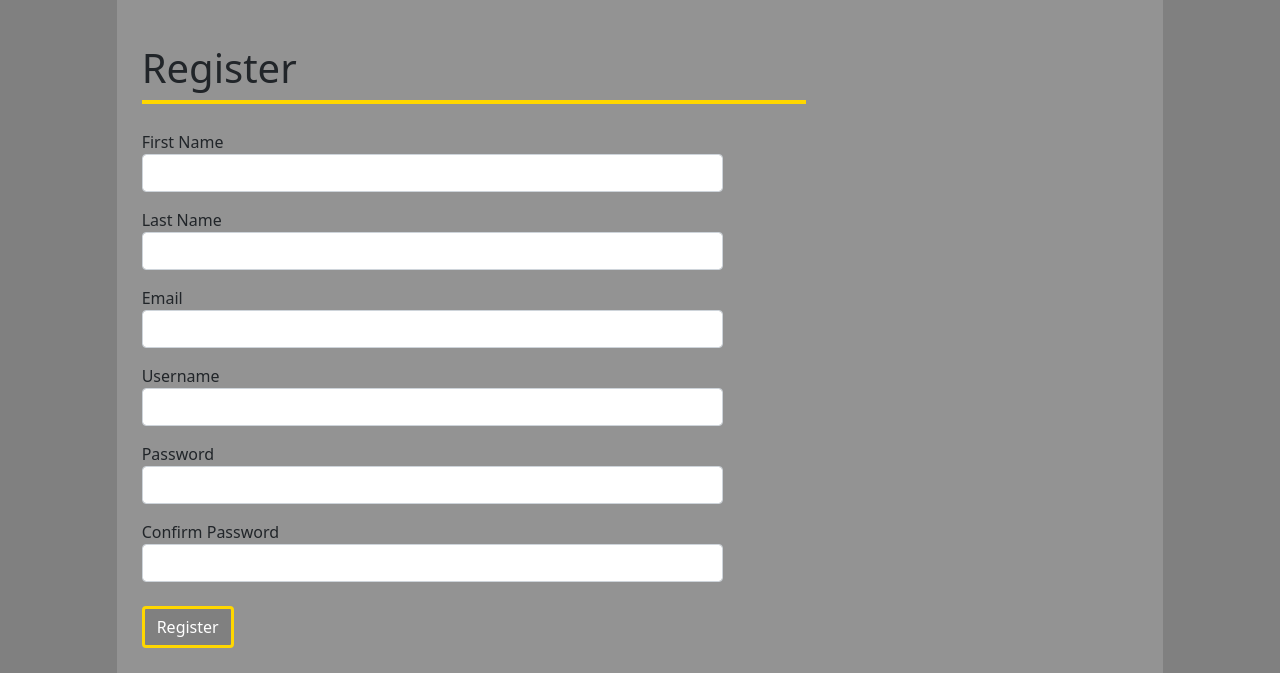
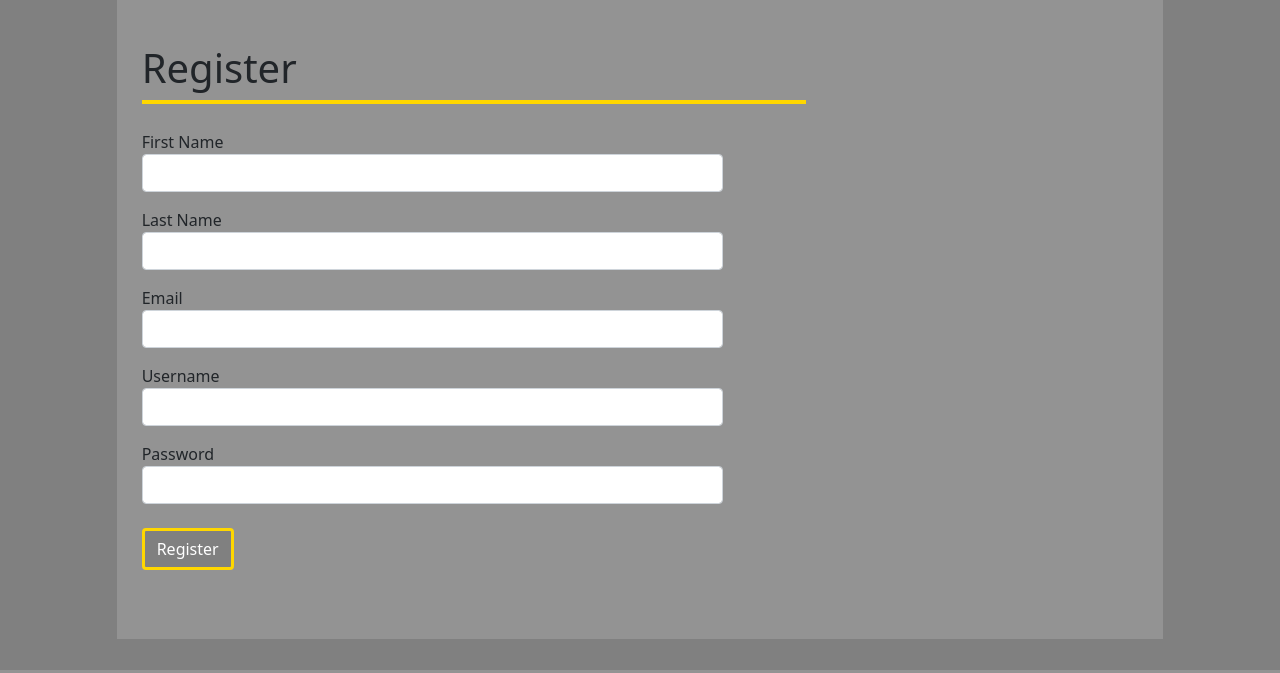
Before and after one commit to Code-Institute-Submissions/Hot-Take, a Flask app: page /register in a window 1280 px wide. Shown: the part 130-803 px from the top of the page. Run offline with Flask 2, Linux system fonts and the light colour scheme; some libraries are stand-ins or nearby versions.

Commit message:
Removed Confirm Password section of form

```diff
--- a/templates/register.html
+++ b/templates/register.html
@@ -12,8 +12,6 @@
         <input type="text" id="inputusername4" name="inputusername4"  class="form-control" aria-label="First name">
         <label for="inputPassword5" class="form-label">Password</label>
         <input type="password" id="inputPassword5" name="inputPassword5"  class="form-control" aria-describedby="passwordHelpBlock">
-        <label for="inputPasswordConfirm6" class="form-label">Confirm Password</label>
-        <input type="password" id="inputPasswordConfirm6" name="inputPasswordConfirm6"  class="form-control" aria-describedby="passwordHelpBlock">
         <button type="submit" id="form-submit" class="btn btn-primary">Register</button>
     </form>
 </div>
```
